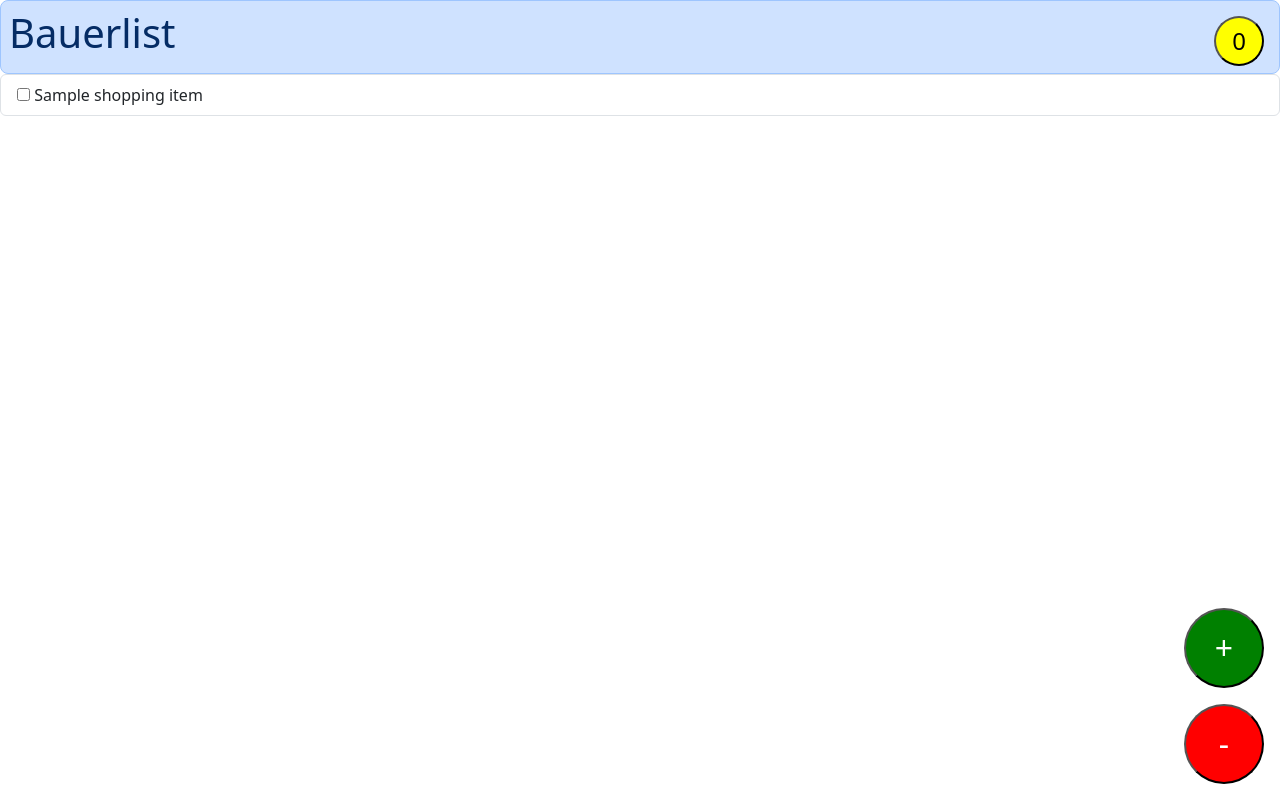
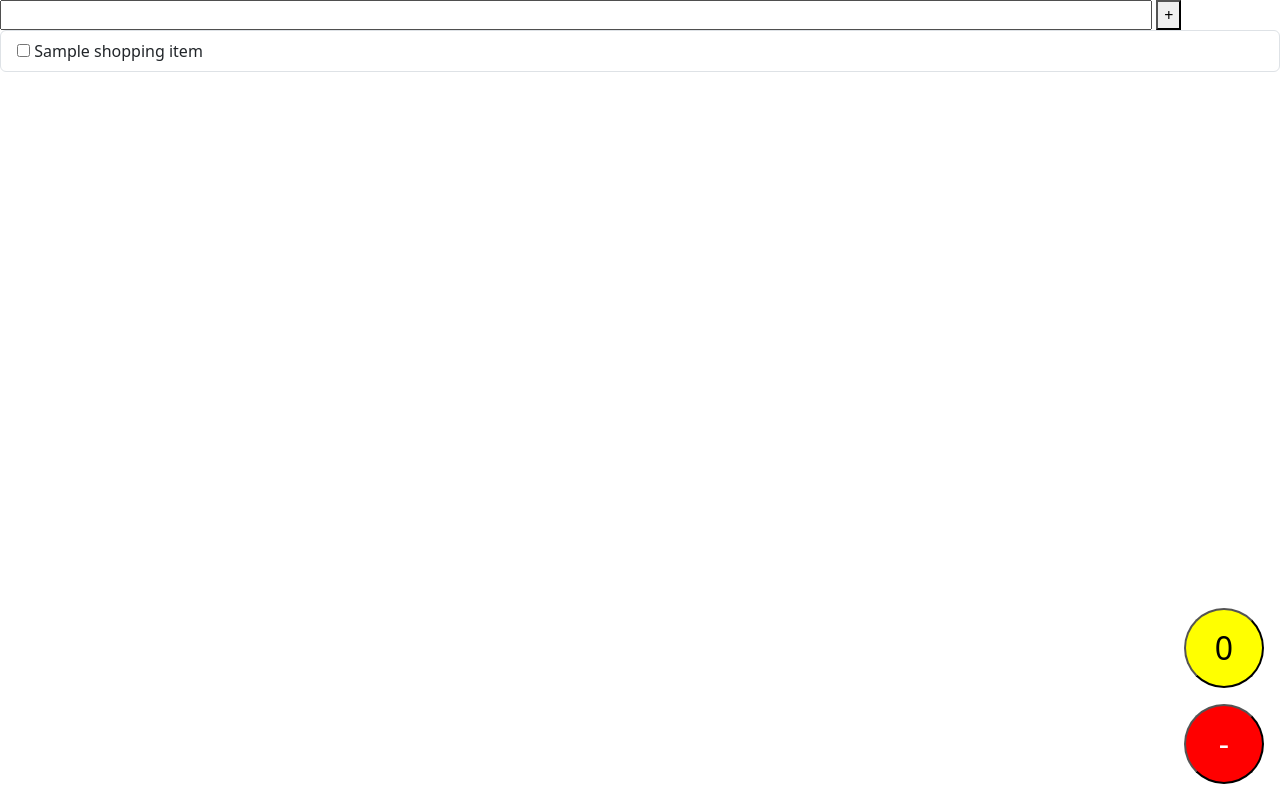
Before and after one commit to simon-bauer/shoppinglist, a Python web app: template listapp/templates/list.html in a window 1280 px wide. Run offline with Jinja, Linux system fonts and the light colour scheme; the template is opened without the code that fills it: most values are stand-ins (such as "Sample title", 1, 10 or a date in 2020).

Commit message:
Show alreadz existing items while typing

```diff
--- a/listapp/templates/list.html
+++ b/listapp/templates/list.html
@@ -9,7 +9,7 @@
     <link href="https://cdn.jsdelivr.net/npm/bootstrap@5.3.0-alpha1/dist/css/bootstrap.min.css" rel="stylesheet"
         integrity="sha384-GLhlTQ8iRABdZLl6O3oVMWSktQOp6b7In1Zl3/Jr59b6EGGoI1aFkw7cmDA6j6gD" crossorigin="anonymous">
     <style>
-        #addbutton {
+/*         #addbutton {
             height: 80px;
             width: 80px;
             border-radius: 50%;
@@ -19,7 +19,7 @@
             bottom: 112px;
             background-color: green;
             color: white;
-        }
+        } */
 
         #removebutton {
             height: 80px;
@@ -34,31 +34,42 @@
         }
 
         #numberchangeditems {
-            height: 50px;
-            width: 50px;
+            height: 80px;
+            width: 80px;
             border-radius: 50%;
-            font-size: 24px;
+            font-size: 32px;
             position: absolute;
             right: 16px;
-            top: 16px;
+            bottom: 112px;
             background-color: yellow;
+        }
+
+        #new_item_input {
+            width: 90%;
         }
     </style>
 
 </head>
 
 <body>
-    <script src="https://cdn.jsdelivr.net/npm/bootstrap@5.3.0-alpha1/dist/js/bootstrap.bundle.min.js"
+<!--     <script src="https://cdn.jsdelivr.net/npm/bootstrap@5.3.0-alpha1/dist/js/bootstrap.bundle.min.js"
         integrity="sha384-w76AqPfDkMBDXo30jS1Sgez6pr3x5MlQ1ZAGC+nuZB+EYdgRZgiwxhTBTkF7CXvN"
-        crossorigin="anonymous"></script>
+        crossorigin="anonymous"></script> -->
 
-    <header class="p-2 text-primary-emphasis bg-primary-subtle border border-primary-subtle rounded-3">
+<!--     <header class="p-2 text-primary-emphasis bg-primary-subtle border border-primary-subtle rounded-3">
         <h1>Bauerlist</h1>
-    </header>
+    </header> -->
 
-    <button id="numberchangeditems" onclick="refresh()">0</button>
-    <button id="addbutton" onclick="addItem()">+</button>
-    <button id="removebutton" onclick="removeDoneItems()">-</button>
+    <div>
+    <input type="text" id="new_item_input" list="new_item_suggestions">
+
+    <datalist id="new_item_suggestions">
+        {% for item in item_suggestions %}
+        <option value="{{ item.name }}">
+        {% endfor %}
+    </datalist>
+    <button onclick="addItem()">+</button>
+    </div>
 
     <div class="list-group">
     {% for item in all_items %}
@@ -73,9 +84,14 @@
     {% endfor %}
     </div>
 
+    <button id="numberchangeditems" onclick="refresh()">0</button>
+    <!-- <button id="addbutton" onclick="addItem()">+</button> -->
+    <button id="removebutton" onclick="removeDoneItems()">-</button>
+
     <script>
         function addItem() {
-            let itemName = prompt('Neues Element hinzufügen');
+            /* let itemName = prompt('Neues Element hinzufügen'); */
+            let itemName = document.getElementById('new_item_input').value
             let token = '{{ csrf_token }}';
 
             let formData = new FormData();
--- a/listapp/views.py
+++ b/listapp/views.py
@@ -32,4 +32,5 @@ def listapp(request):
             item.delete()
 
     all_items = ShoppingListItem.objects.all().order_by('shopping_item__position', 'shopping_item__name')
-    return render(request, 'list.html', {'all_items': all_items})
+    item_suggestions = ShoppingItem.objects.all()
+    return render(request, 'list.html', {'all_items': all_items, 'item_suggestions': item_suggestions})
```
Also changed, not shown: Todo.txt (+5 -2 lines).
